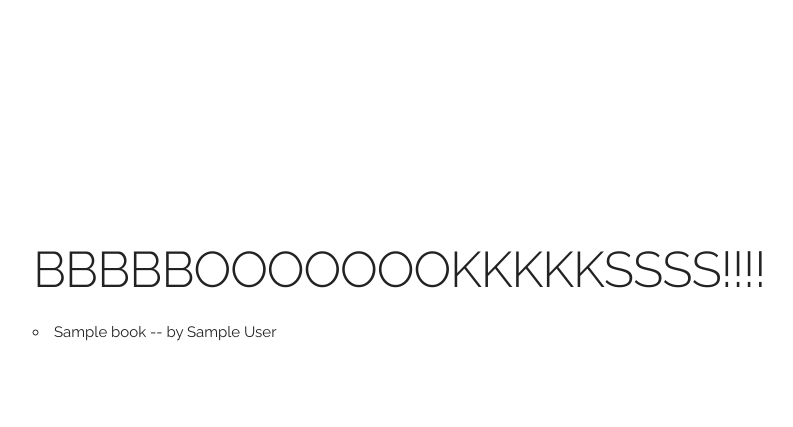
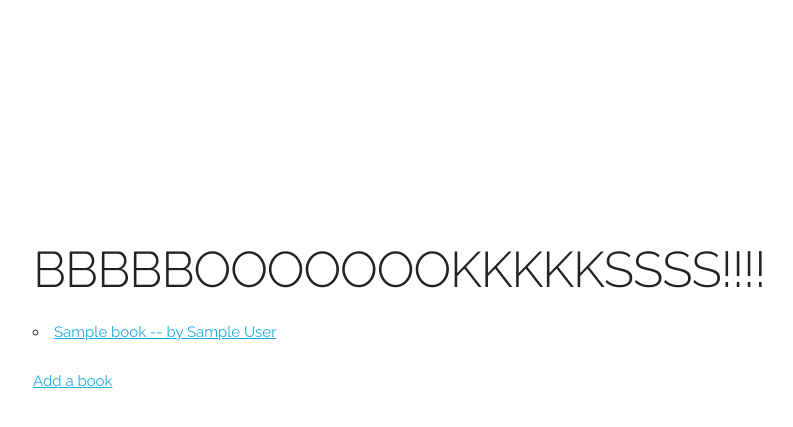
Before and after one commit to jarrighi/pyladiespdx-books, a Flask app: page / in a window 1280 px wide. Shown: the top 427 px of the page, without its empty margins (127-920 px from the left). Run offline with Flask 2, Linux system fonts and the light colour scheme; tables that the repository leaves empty hold one stand-in row (values such as "Sample post").

Commit message:
Books in main list link ot detail pages

```diff
--- a/app/templates/books.html
+++ b/app/templates/books.html
@@ -3,8 +3,10 @@
 <h1> BBBBBOOOOOOOKKKKKSSSS!!!! </h1>
 <ul>
 {% for book in books %}
-  <li>{{ book.title }} -- by {{ book.author }}</li>
+  <li><a href="/books/{{ book.id }}">{{ book.title }} -- by {{ book.author }}</a></li>
 {% endfor %}
 </ul>
 
+<a href="/books/new">Add a book</a>
+
 {% endblock %}
--- a/app/views.py
+++ b/app/views.py
@@ -10,6 +10,7 @@ def get_books():
         book_dict = {}
         book_dict["title"] = book.title
         book_dict["author"] = book.author
+        book_dict["id"] = book.id
         books.append(book_dict)
     return render_template('books.html', books=books)
 
@@ -37,7 +38,9 @@ def add_book():
     title = request.form['title']
     author = request.form['author']
     possessor = request.form['possessor']
+
     book = models.Book(title, author)
     db.session.add(book)
     db.session.commit()
+
     return redirect(url_for('get_books'))
```
